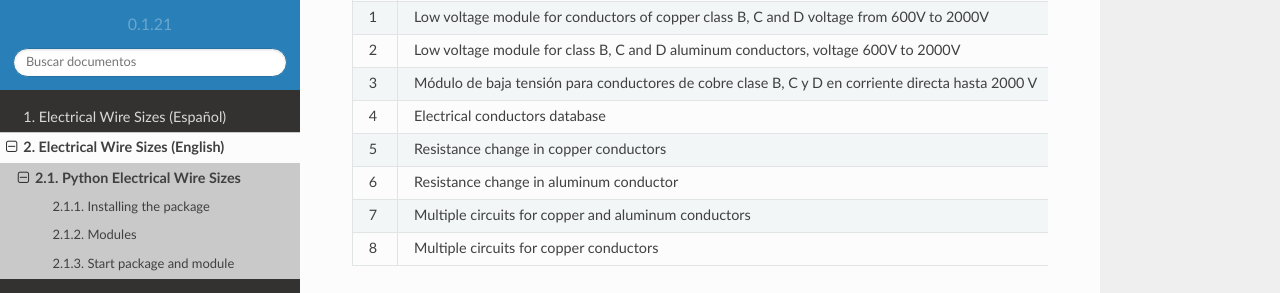
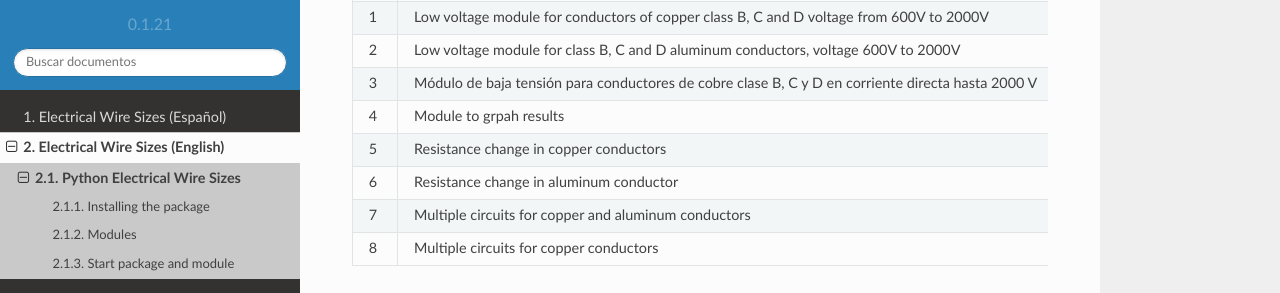
Before and after one commit to jacometoss/PyEWS, a Sphinx documentation site: the page built from docs/parte2/Install.rst, in a window 1280 px wide and 900 px high, scrolled down 509 px. Shown: the part 151-444 px from the top of the window. Built offline with Sphinx 7.4.7 and the Read the Docs theme 2.0.0, drawn with Linux system fonts in a browser that asks for light colours; pages that are not in the unit, such as notebooks, are missing from menus.

Commit message:
Update Install.rst

```diff
--- a/docs/parte2/Install.rst
+++ b/docs/parte2/Install.rst
@@ -36,7 +36,7 @@
 |    | cobre clase B, C y D en corriente directa hasta |               |
 |    | 2000 V                                          |               |
 +----+-------------------------------------------------+---------------+
-| 4  | Electrical conductors database                  | dbc           |
+| 4  | Module to grpah results                         | graph         |
 +----+-------------------------------------------------+---------------+
 | 5  | Resistance change in copper conductors          | zpucu         |
 +----+-------------------------------------------------+---------------+
```
